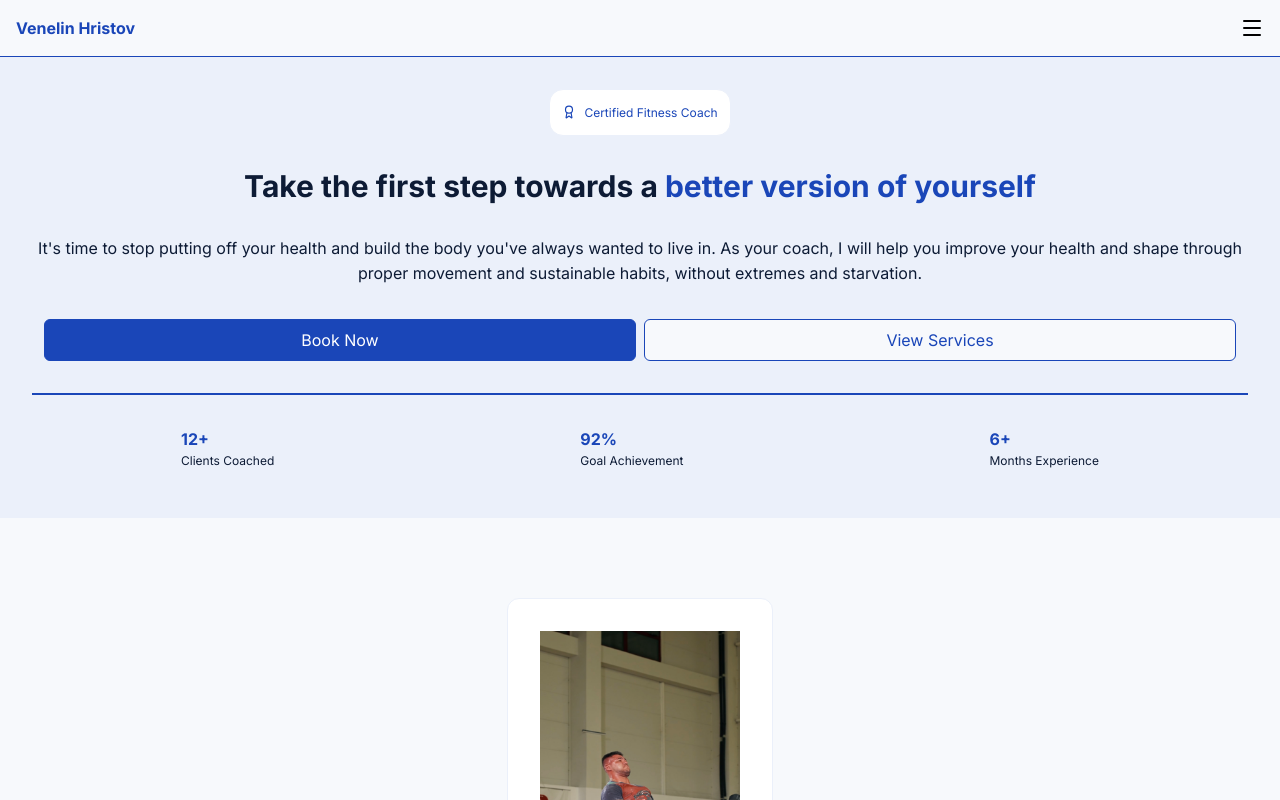
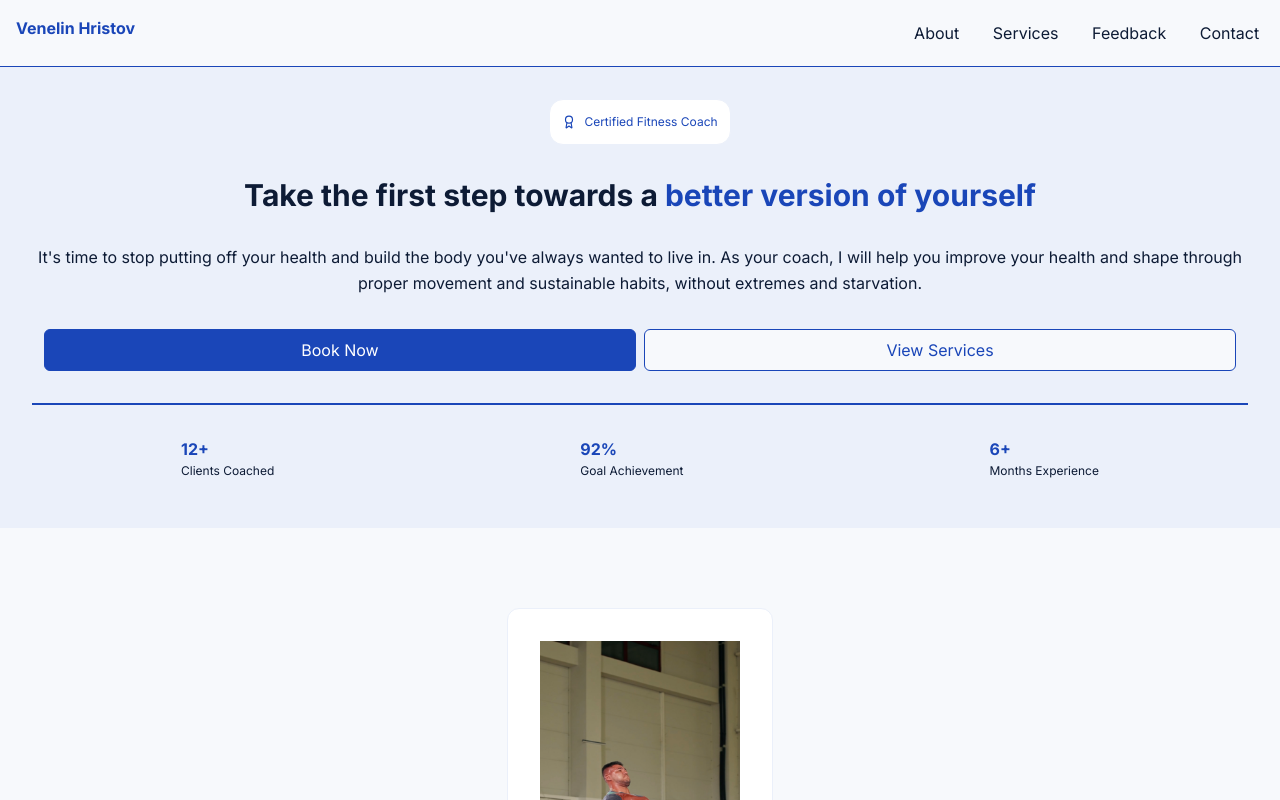
Before and after one commit to George-frontend/trainer-portfolio, a React (Vite) app in the folder trainer-portfolio-2026/: page / in a window 1280 px wide. Shown: the top 800 px of the page. Built offline with nearby package versions, Linux system fonts and the light colour scheme.

Commit message:
feat: add tablet media query for Navbar

```diff
--- a/trainer-portfolio-2026/src/styles/navbar.css
+++ b/trainer-portfolio-2026/src/styles/navbar.css
@@ -41,3 +41,33 @@
 .li-element {
     padding: 0.3rem;
 }
+
+
+@media (min-width: 768px) {
+  .navbar {
+    padding: 1rem 1rem;
+  }
+
+  .nav-btn {
+    display: none;
+  }
+
+  .links {
+    position: static;
+    flex-direction: row;
+    align-items: center;
+    width: auto;
+    height: auto;
+    min-height: auto;
+    opacity: 1;
+    pointer-events: auto;
+    background-color: transparent;
+    gap: 1.5rem;
+  }
+
+  .links.closed,
+  .links.open {
+    opacity: 1;
+    pointer-events: auto;
+  }
+}
```
